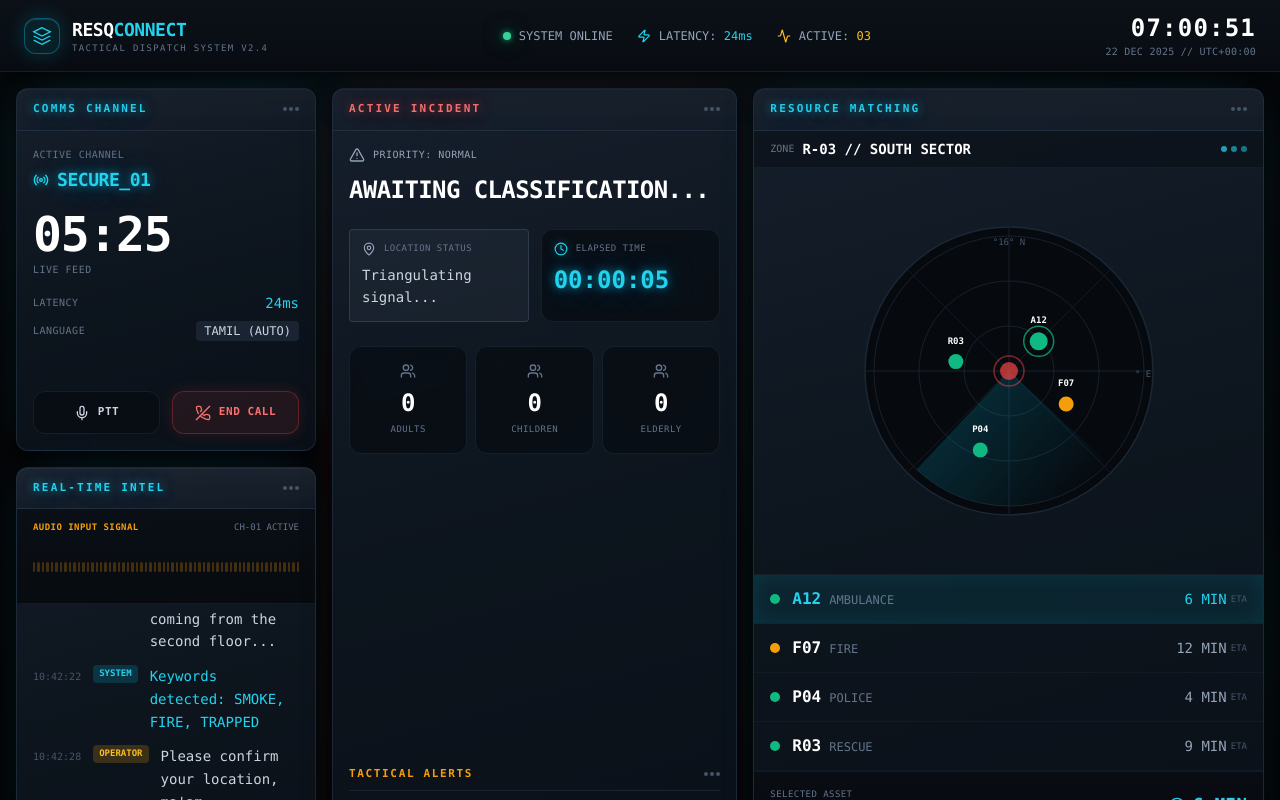
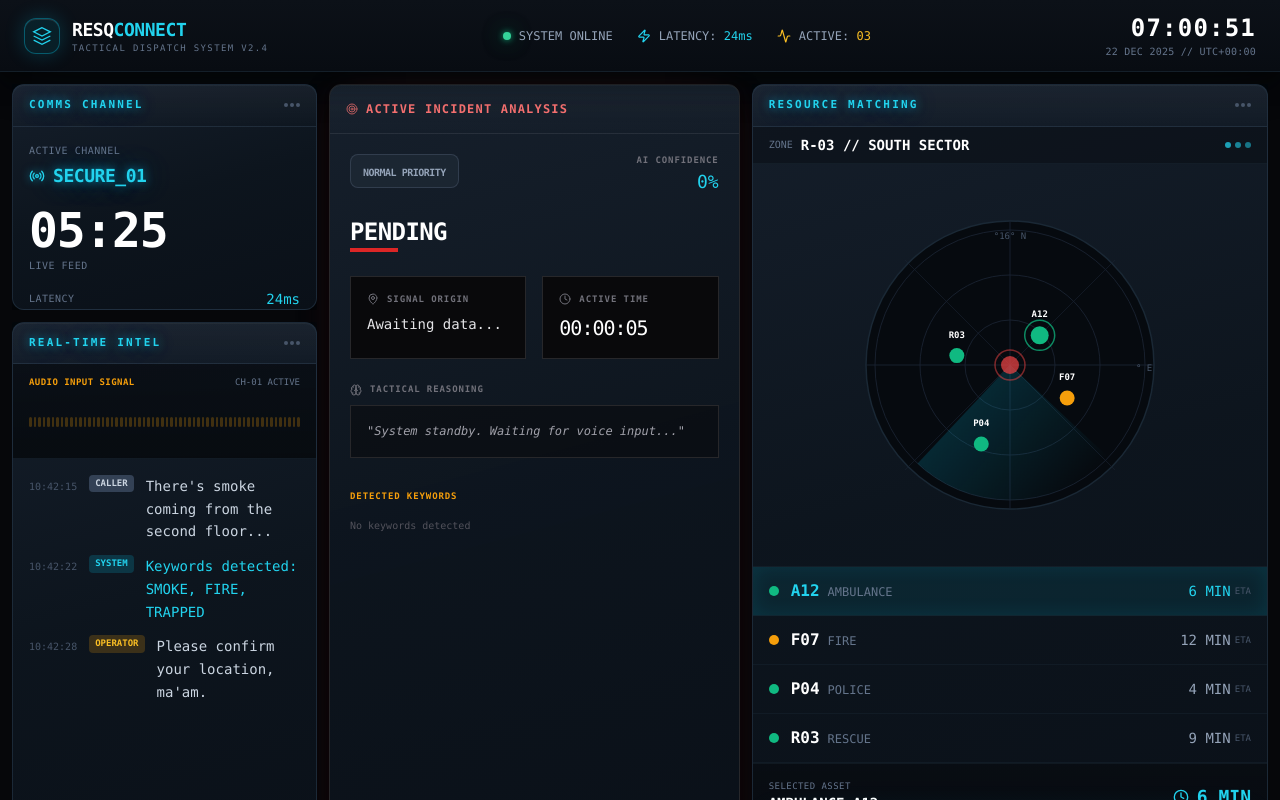
Before and after one commit to sanjayrohith/ResQ-Desk, a React (Vite) app: page / in a window 1280 px wide. Built offline with nearby package versions, Linux system fonts and the light colour scheme; the HTML template or start-up script is replaced by a standard one.

Commit message:
front to backend comm

```diff
--- a/src/components/dashboard/IncidentDetails.tsx
+++ b/src/components/dashboard/IncidentDetails.tsx
@@ -1,13 +1,14 @@
-import { MapPin, Clock, AlertTriangle, Users } from "lucide-react";
+import { MapPin, Clock, AlertTriangle, Brain, Target } from "lucide-react";
+import { useState, useEffect } from "react";
 
+// SAFETY 1: All fields are optional (?) to prevent TypeScript errors on partial data
 export interface IncidentData {
-  location: string;
-  emergencyType: string;
-  severity: string;
-  adults: string;
-  children: string;
-  elderly: string;
-  flags: string[];
+  location?: string;
+  emergency_type?: string;
+  severity?: string;
+  keywords?: string[];
+  reasoning?: string;
+  confidence_score?: number;
 }
 
 interface IncidentDetailsProps {
@@ -18,7 +19,6 @@ interface IncidentDetailsProps {
 export function IncidentDetails({ data, isLoading }: IncidentDetailsProps) {
   const [elapsedTime, setElapsedTime] = useState("00:00:00");
 
-  // Timer effect
   useEffect(() => {
     const startTime = Date.now();
     const timer = setInterval(() => {
@@ -26,122 +26,108 @@ export function IncidentDetails({ data, isLoading }: IncidentDetailsProps) {
       const hours = Math.floor(elapsed / 3600000);
       const minutes = Math.floor((elapsed % 3600000) / 60000);
       const seconds = Math.floor((elapsed % 60000) / 1000);
-      setElapsedTime(
-        `${hours.toString().padStart(2, '0')}:${minutes.toString().padStart(2, '0')}:${seconds.toString().padStart(2, '0')}`
-      );
+      setElapsedTime(`${hours.toString().padStart(2, '0')}:${minutes.toString().padStart(2, '0')}:${seconds.toString().padStart(2, '0')}`);
     }, 1000);
     return () => clearInterval(timer);
   }, []);
 
-  const severityConfig = {
-    critical: { color: "text-red-500", bg: "bg-red-500/10", border: "border-red-500/30" },
-    high: { color: "text-amber-500", bg: "bg-amber-500/10", border: "border-amber-500/30" },
-    medium: { color: "text-yellow-500", bg: "bg-yellow-500/10", border: "border-yellow-500/30" },
-    low: { color: "text-emerald-500", bg: "bg-emerald-500/10", border: "border-emerald-500/30" },
-    normal: { color: "text-slate-400", bg: "bg-slate-500/10", border: "border-slate-500/30" },
+  const severityConfig: any = {
+    Critical: { color: "text-red-500", bg: "bg-red-500/10", border: "border-red-500/30" },
+    High: { color: "text-amber-500", bg: "bg-amber-500/10", border: "border-amber-500/30" },
+    Medium: { color: "text-yellow-500", bg: "bg-yellow-500/10", border: "border-yellow-500/30" },
+    Low: { color: "text-emerald-500", bg: "bg-emerald-500/10", border: "border-emerald-500/30" },
+    Normal: { color: "text-slate-400", bg: "bg-slate-500/10", border: "border-slate-500/30" },
   };
 
-  const severity = severityConfig[data.severity as keyof typeof severityConfig] || severityConfig.normal;
+  // SAFETY 2: Normalize Severity (Handle "critical", "Critical", "CRITICAL", or missing)
+  // This prevents the UI from breaking if the casing doesn't match 'severityConfig' keys exactly.
+  const safeSeverity = data.severity
+    ? (data.severity.charAt(0).toUpperCase() + data.severity.slice(1).toLowerCase())
+    : "Normal";
+
+  const severity = severityConfig[safeSeverity] || severityConfig.Normal;
+
+  // SAFETY 3: Handle Keywords
+  // We check if it is actually an Array. If it's a string (like "None") or undefined, we use an empty array.
+  const safeKeywords = Array.isArray(data.keywords) ? data.keywords : [];
 
   return (
-    <div className="floating-card floating-card-red flex flex-col h-full">
-      {/* Header */}
-      <div className="panel-header">
-        <span className="panel-title text-red-400 text-glow-red">
-          Active Incident
+    <div className="floating-card floating-card-red flex flex-col h-full bg-zinc-900 border-zinc-800">
+      <div className="panel-header border-b border-white/5 p-4 flex justify-between items-center">
+        <span className="text-xs font-black text-red-400 tracking-widest uppercase flex items-center gap-2">
+          <Target className="w-3 h-3 animate-pulse" /> Active Incident Analysis
         </span>
-        <div className="flex gap-0.5">
-          <span className="w-1 h-1 rounded-full bg-slate-600" />
-          <span className="w-1 h-1 rounded-full bg-slate-600" />
-          <span className="w-1 h-1 rounded-full bg-slate-600" />
+        {isLoading && <span className="text-[10px] text-cyan-400 animate-pulse font-mono">PROCESSING...</span>}
+      </div>
+
+      <div className="flex-1 p-5 space-y-6 overflow-y-auto">
+        {/* Severity & Confidence Header */}
+        <div className="flex justify-between items-start">
+          <div className={`px-3 py-1 border ${severity.border} ${severity.bg} rounded-sm`}>
+            <span className={`text-[10px] font-bold uppercase tracking-tighter ${severity.color}`}>
+              {safeSeverity} Priority
+            </span>
+          </div>
+          <div className="text-right">
+            <div className="text-[9px] text-zinc-500 uppercase font-bold tracking-widest">AI Confidence</div>
+            <div className="text-lg font-mono text-cyan-400">
+              {/* SAFETY 4: Check existence before math */}
+              {data.confidence_score !== undefined ? (data.confidence_score * 100).toFixed(0) : "0"}%
+            </div>
           </div>
         </div>
 
-      {/* Content */}
-      <div className="flex-1 p-4 flex flex-col overflow-y-auto scrollbar-tactical">
-        {/* Priority Badge */}
-        <div className="flex items-center gap-2 mb-3">
-          <AlertTriangle className={`w-4 h-4 ${severity.color}`} />
-          <span className={`text-[10px] uppercase tracking-wider ${severity.color}`}>
-            Priority: {data.severity || "Normal"}
-          </span>
+        {/* Main Classification */}
+        <div>
+          <h2 className="text-2xl font-black text-white uppercase tracking-tight leading-none mb-1">
+            {data.emergency_type || "Analyzing..."}
+          </h2>
+          <div className="h-1 w-12 bg-red-600"></div>
         </div>
 
-        {/* Emergency Type - Main Title */}
-        <h2 className="text-2xl font-bold text-white uppercase tracking-tight mb-6 leading-tight">
-          {data.emergencyType || "Awaiting Classification..."}
-        </h2>
-
         {/* Location & Time Grid */}
-        <div className="grid grid-cols-2 gap-3 mb-6">
-          {/* Location */}
-          <div className={`p-3 rounded border ${severity.border} ${severity.bg}`}>
-            <div className="flex items-center gap-2 mb-2">
-              <MapPin className={`w-3.5 h-3.5 ${severity.color}`} />
-              <span className="text-[9px] text-slate-500 uppercase tracking-wider">Location Status</span>
+        <div className="grid grid-cols-2 gap-4">
+          <div className="p-4 bg-zinc-950 border border-zinc-800 relative">
+            <div className="flex items-center gap-2 mb-2 text-zinc-500">
+              <MapPin className="w-3 h-3" />
+              <span className="text-[9px] uppercase font-bold tracking-widest">Signal Origin</span>
             </div>
-            <p className="text-sm text-slate-300 leading-relaxed">
-              {data.location || "Triangulating signal..."}
+            <p className="text-sm font-medium text-zinc-200">
+              {data.location || "Unknown Location"}
             </p>
           </div>
-
-          {/* Elapsed Time */}
-          <div className="inner-card p-3">
-            <div className="flex items-center gap-2 mb-2">
-              <Clock className="w-3.5 h-3.5 text-cyan-400" style={{ filter: 'drop-shadow(0 0 4px rgba(0,212,255,0.5))' }} />
-              <span className="text-[9px] text-slate-500 uppercase tracking-wider">Elapsed Time</span>
+          <div className="p-4 bg-zinc-950 border border-zinc-800">
+            <div className="flex items-center gap-2 mb-2 text-zinc-500">
+              <Clock className="w-3 h-3" />
+              <span className="text-[9px] uppercase font-bold tracking-widest">Active Time</span>
             </div>
-            <p className="text-2xl font-bold font-mono text-cyan-400 tabular-nums text-glow-cyan">
-              {elapsedTime}
-            </p>
+            <p className="text-xl font-mono text-white tracking-tighter">{elapsedTime}</p>
           </div>
         </div>
 
-        {/* Victim Registry */}
-        <div className="mb-6">
-          <div className="grid grid-cols-3 gap-2">
-            {[
-              { label: "Adults", value: data.adults, icon: "👤" },
-              { label: "Children", value: data.children, icon: "👶" },
-              { label: "Elderly", value: data.elderly, icon: "👴" },
-            ].map((item) => (
-              <div key={item.label} className="inner-card p-4 text-center">
-                <Users className="w-4 h-4 text-slate-500 mx-auto mb-2" />
-                <div className="text-2xl font-bold text-white mb-1">{item.value || "0"}</div>
-                <div className="text-[9px] text-slate-500 uppercase tracking-wider">{item.label}</div>
+        {/* AI Reasoning Section */}
+        <div className="space-y-2">
+          <div className="flex items-center gap-2 text-zinc-500">
+            <Brain className="w-3 h-3" />
+            <span className="text-[9px] uppercase font-bold tracking-widest">Tactical Reasoning</span>
           </div>
-            ))}
+          <div className="p-4 bg-zinc-950/50 border border-zinc-800 italic text-xs leading-relaxed text-zinc-400">
+            "{data.reasoning || "Waiting for intelligence feed..."}"
           </div>
         </div>
 
-        {/* Tactical Alerts */}
-        <div className="mt-auto">
-          <div className="flex items-center justify-between mb-3 border-b border-[#1a2332] pb-2">
-            <span className="text-[11px] font-bold uppercase tracking-[0.15em] text-amber-500">
-              Tactical Alerts
+        {/* Keywords / Flags */}
+        <div className="space-y-3">
+          <span className="text-[9px] font-bold uppercase tracking-widest text-amber-500">Detected Keywords</span>
+          <div className="flex flex-wrap gap-2">
+            {safeKeywords.length > 0 ? (
+              safeKeywords.map((word, i) => (
+                <span key={i} className="px-2 py-1 text-[10px] font-bold bg-amber-500/10 text-amber-500 border border-amber-500/20 uppercase tracking-tighter">
+                  {word}
                 </span>
-            <div className="flex gap-0.5">
-              <span className="w-1 h-1 rounded-full bg-slate-600" />
-              <span className="w-1 h-1 rounded-full bg-slate-600" />
-              <span className="w-1 h-1 rounded-full bg-slate-600" />
-            </div>
-          </div>
-
-          <div className="p-3 rounded border border-amber-500/20 bg-amber-500/5">
-            <div className="flex items-center gap-2 mb-2">
-              <AlertTriangle className="w-4 h-4 text-amber-500" />
-              <span className="text-sm font-bold text-amber-500 uppercase">Hazard Warning</span>
-            </div>
-            {data.flags.length > 0 ? (
-              <div className="flex flex-wrap gap-2">
-                {data.flags.map((flag, i) => (
-                  <span key={i} className="px-2 py-1 text-xs bg-amber-500/10 text-amber-400 rounded border border-amber-500/20">
-                    {flag}
-                  </span>
-                ))}
-              </div>
+              ))
             ) : (
-              <p className="text-sm text-slate-500">No special conditions reported...</p>
+              <span className="text-[10px] text-zinc-600 font-mono">No keywords detected</span>
             )}
           </div>
         </div>
@@ -149,5 +135,3 @@ export function IncidentDetails({ data, isLoading }: IncidentDetailsProps) {
     </div>
   );
 }
-
-import { useState, useEffect } from "react";
--- a/src/pages/Index.tsx
+++ b/src/pages/Index.tsx
@@ -3,63 +3,53 @@ import { Header, LiveCall, LiveTranscription, IncidentDetails, MapPanel } from "
 import { IncidentData } from "@/components/dashboard/IncidentDetails";
 
 const Index = () => {
+  // MASTER STATE - Perfectly synced with Backend AIAnalysis
   const [incidentData, setIncidentData] = useState<IncidentData>({
-    location: "",
-    emergencyType: "",
-    severity: "normal",
-    adults: "0",
-    children: "0",
-    elderly: "0",
-    flags: [],
+    location: "Awaiting data...",
+    emergency_type: "Pending",
+    severity: "Normal",
+    keywords: [],
+    reasoning: "System standby. Waiting for voice input...",
+    confidence_score: 0
   });
 
   const [isAnalyzing, setIsAnalyzing] = useState(false);
 
   const handleLineComplete = async (transcript: string) => {
     if (!transcript || transcript.length < 5) return;
+
     setIsAnalyzing(true);
 
     try {
-      console.log("Sending to Backend:", transcript);
-
       const response = await fetch("http://127.0.0.1:8000/analyze", {
         method: "POST",
-        headers: {
-          "Content-Type": "application/json",
-        },
-        // --- THE FIX IS HERE ---
-        // Change key from 'transcript' to 'text' to match your Python schema
+        headers: { "Content-Type": "application/json" },
         body: JSON.stringify({ text: transcript }),
       });
 
-      if (!response.ok) {
-        throw new Error(`Backend Error: ${response.status}`);
-      }
+      if (!response.ok) throw new Error("Backend connection failed");
 
       const aiData: IncidentData = await response.json();
       setIncidentData(aiData);
 
     } catch (error) {
-      console.error("Failed to connect:", error);
+      console.error("Sync Error:", error);
     } finally {
       setIsAnalyzing(false);
     }
   };
 
   return (
-    <div className="flex flex-col h-screen w-screen overflow-hidden">
+    <div className="flex flex-col h-screen w-screen bg-background overflow-hidden font-mono text-zinc-100">
       <Header />
 
-      <main className="flex-1 grid grid-cols-12 gap-4 p-4 min-h-0 w-full">
+      <main className="flex-1 grid grid-cols-12 gap-3 p-3 min-h-0 w-full">
         {/* LEFT COLUMN (Comms + Intel) */}
-        <div className="col-span-3 flex flex-col gap-4 min-w-0 h-full">
-          {/* Comms Channel */}
-          <div className="h-[45%]">
+        <div className="col-span-3 flex flex-col gap-3 min-w-0 h-full">
+          <div className="flex-[0.4] glass-panel relative overflow-hidden">
             <LiveCall />
           </div>
-
-          {/* Real-Time Intel */}
-          <div className="flex-1 min-h-0">
+          <div className="flex-1 min-h-0 glass-panel relative overflow-hidden">
             <LiveTranscription onLineComplete={handleLineComplete} />
           </div>
         </div>
@@ -69,11 +59,11 @@ const Index = () => {
           <IncidentDetails data={incidentData} isLoading={isAnalyzing} />
         </div>
 
-        {/* RIGHT COLUMN (Resource Matching) */}
-        <div className="col-span-5 min-w-0 h-full">
+        {/* RIGHT COLUMN (Map & Resources) */}
+        <div className="col-span-5 min-w-0 h-full glass-panel relative overflow-hidden">
           <MapPanel
-            severity={incidentData.severity || "normal"}
-            isDataComplete={!!incidentData.location}
+            severity={incidentData.severity || "Normal"}
+            isDataComplete={incidentData.location !== "Awaiting data..."}
           />
         </div>
       </main>
```
Lines whose indentation alone changed are shown as unchanged.
